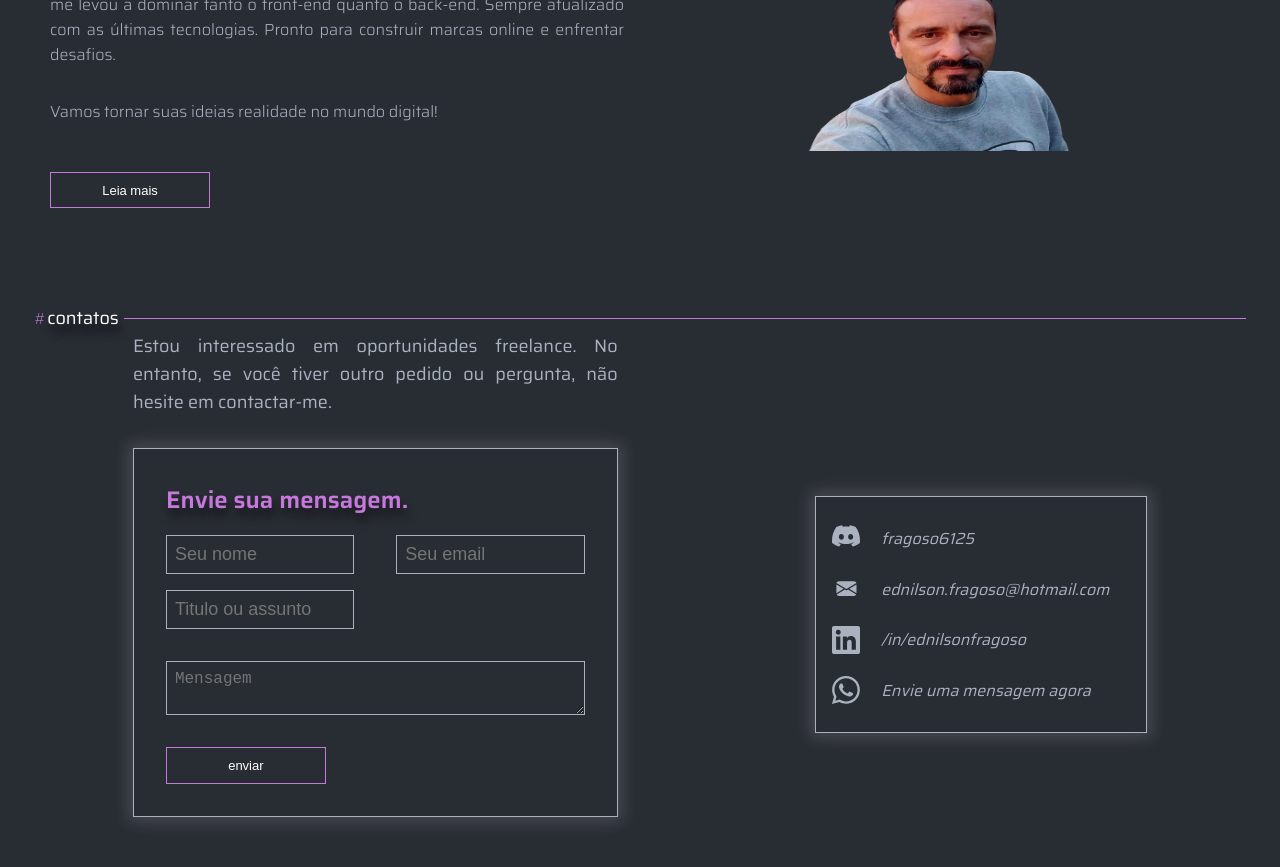
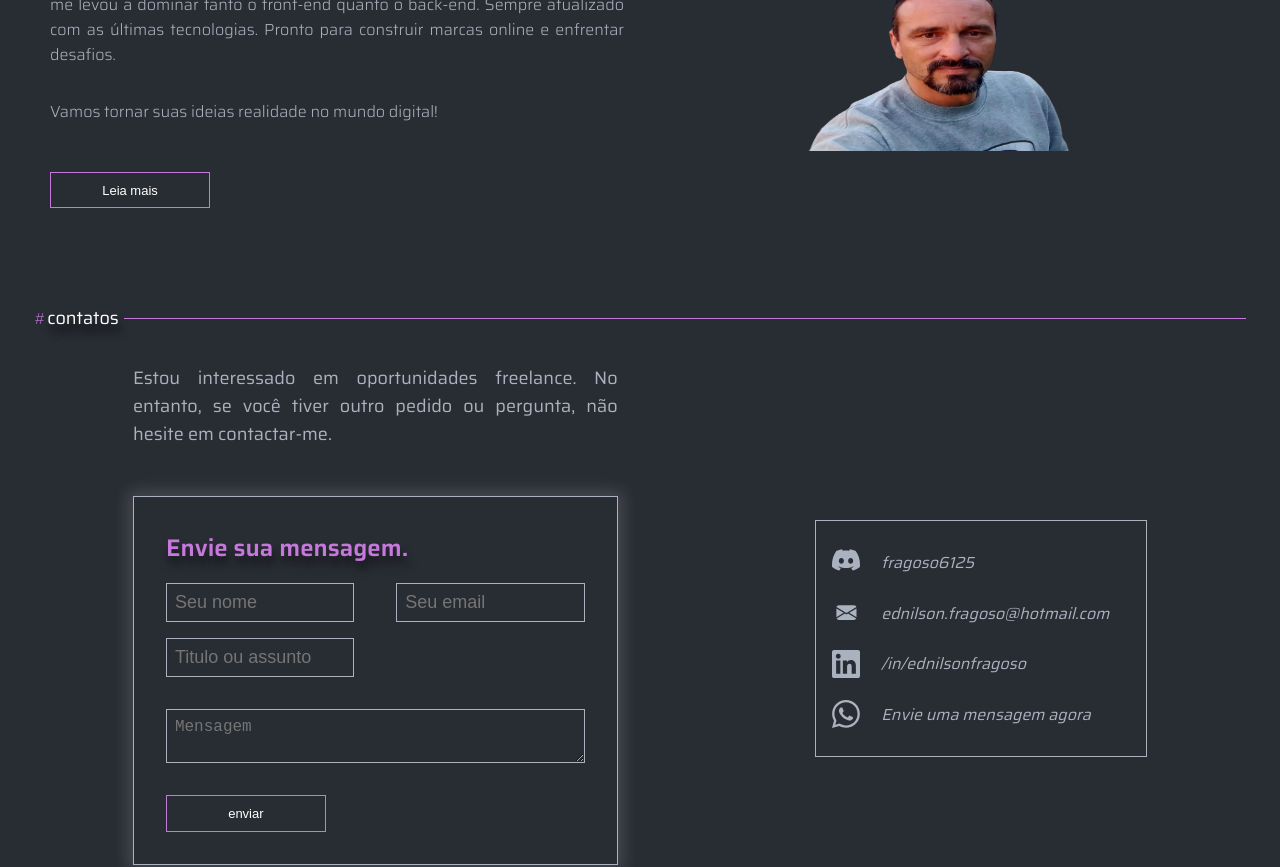
Before and after one commit to edfragoso/portfolio, a Next.js app in the folder new-portfolio/: page / in a window 1280 px wide. Shown: the part 1680-2547 px from the top of the page. Built offline with nearby package versions, Linux system fonts and the light colour scheme.

Commit message:
refactor: remove box-shadow and marginTop

```diff
--- a/new-portfolio/src/components/common/styles/contactsStyle.ts
+++ b/new-portfolio/src/components/common/styles/contactsStyle.ts
@@ -34,17 +34,16 @@ export const BoxText = styled.div`
     font-size: 18px;
     font-weight: 400;
     text-align: justify;
+    padding: 2rem 0 1rem;
   }
 
   @media (max-width: ${(props) => props.theme.tableBreakpoint}) {
     width: 100%;
-    margin-top: 3rem;
   }
 `;
 
 export const BoxLinks = styled.div`
   border: solid 1px var(--second-color);
-  box-shadow: 0px 0px 15px 5px rgba(255, 255, 255, 0.15);
   padding: 1rem;
   display: flex;
   align-items: flex-start;
```
